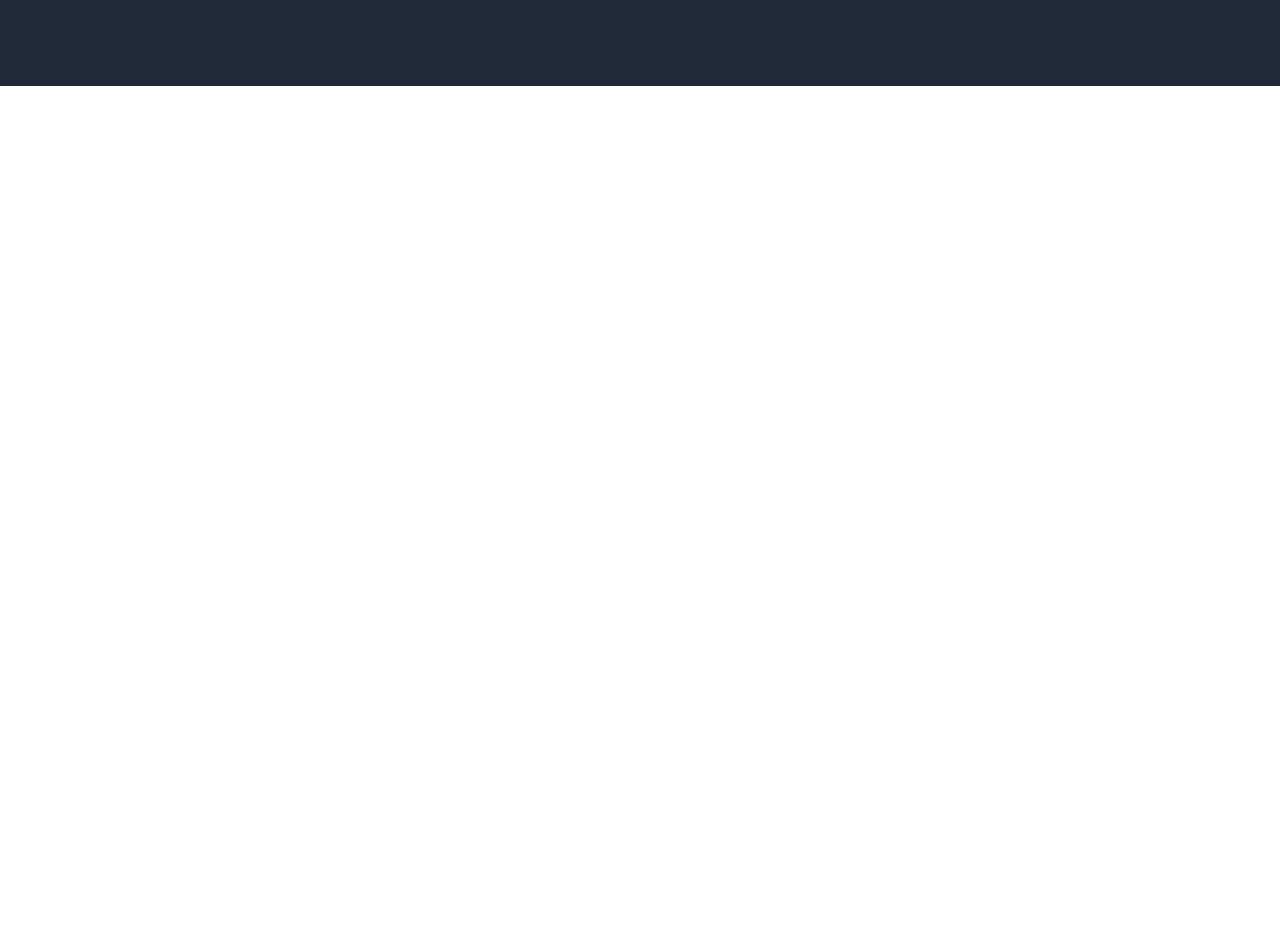
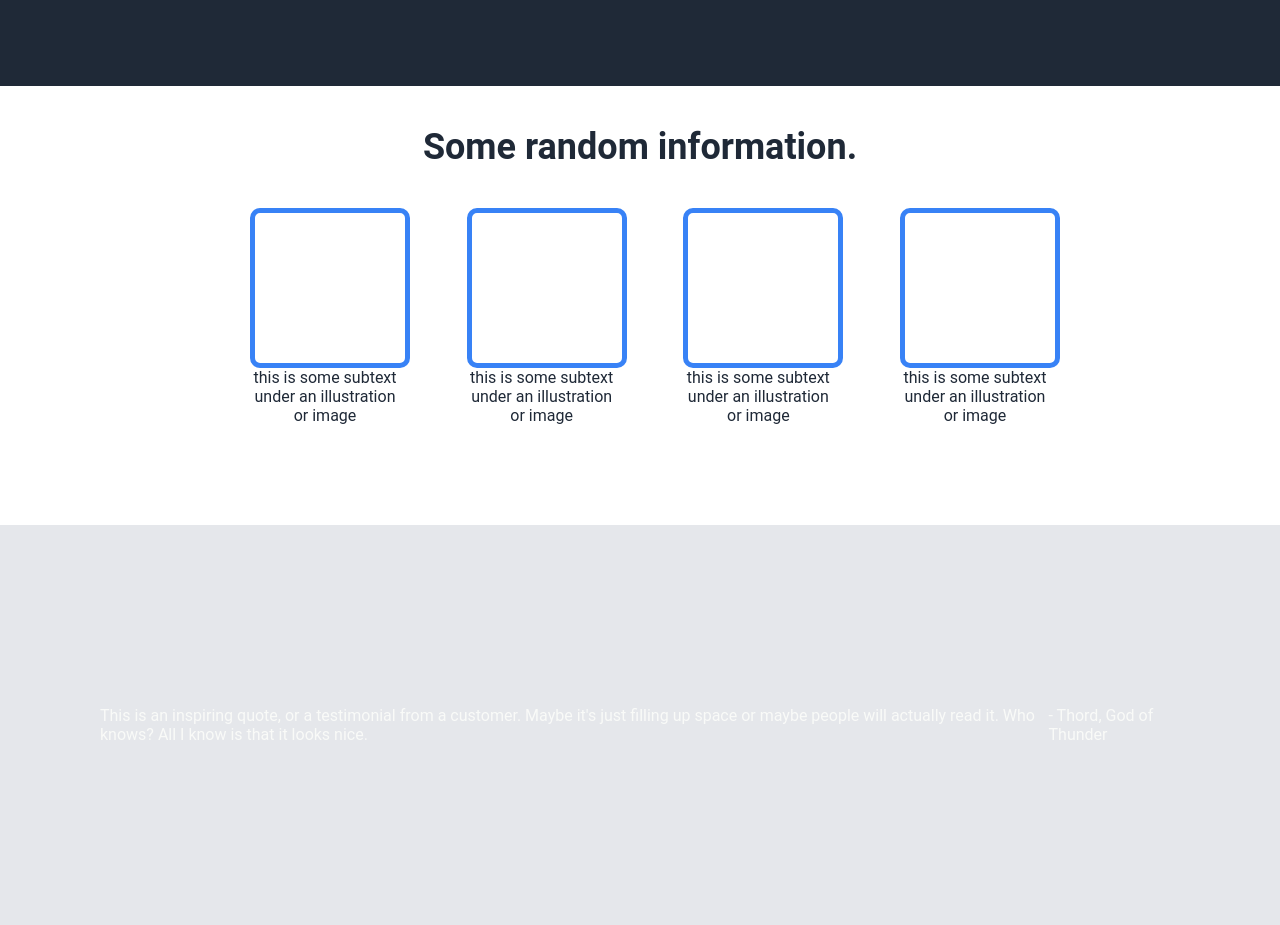
Before and after one commit to hannahjohnston68/odin-landingPage, a plain HTML site: page index.html in a window 1280 px wide. Shown: the part 362-1287 px from the top of the page. Before the commit the page ends 800 px from the top, so only its background shows below. Drawn offline with Linux system fonts and the light colour scheme.

Commit message:
added information and quote sections

```diff
--- a/index.html
+++ b/index.html
@@ -30,16 +30,38 @@
         </div>
         </div>
     </header>
-
     </div>
-    <div id="random-info">
+    <div class="information">
+        <div class="container">
+            <h3>Some random information.</h3>
+        </div>
+        <div class="boxes">
+            <div class="box-container">
+                <div class="box"></div>
+                <p>this is some subtext under an illustration or image</p>
+            </div>
+            <div class="box-container">
+                <div class="box"></div>
+                <p>this is some subtext under an illustration or image</p>
+            </div>
+            <div class="box-container">
+                <div class="box"></div>
+                <p>this is some subtext under an illustration or image</p>
+            </div>
+            <div class="box-container">
+                <div class="box"></div>
+                <p>this is some subtext under an illustration or image</p>
+            </div>
+        </div>
     </div>
-    <div id="hero-quote">
-    </div>
-    <div id="CTA">
-    </div>
-    <div id="footer">
-
+    <div class="quote">
+        <div class ="container">
+            <p class="text">This is an inspiring quote, or a testimonial from a customer. Maybe it's just filling up space
+                or maybe people will actually read it. Who knows? All I know is that it looks nice.
+            </p>
+            <p class="attributed"> - Thord, God of Thunder
+            </p>
+        </div>
     </div>
   </body>
 </html>
--- a/style.css
+++ b/style.css
@@ -74,3 +74,53 @@ body {
     color: #F9FAF8;
     font-size: 18px;
 }
+
+/* random information */
+.information .container {
+    display: flex;
+    justify-content: space-around;
+    align-items: center;
+    padding: 40px;
+}
+.information h3 {
+    color: #1f2937;
+    font-size: 36px;
+    font-weight: extra-bold;
+    text-align: center;
+}
+.information .boxes {
+    display: flex;
+    justify-content: space-between;
+    align-items: center;
+    padding-right: 250px;
+    padding-left: 250px;
+    width: 800px;
+    padding-bottom: 100px;
+}
+.information .box-container {
+    width: 150px;
+}
+.information .box-container .box {
+    height: 150px;
+    width: 150px;
+    border-radius: 10px;
+    border-width: 5px;
+    border-style: solid;
+    border-color:#3882F6;
+    align-items: center;
+}
+.information p {
+    color: #1f2937;
+    text-align: center;
+}
+/* quote */
+.quote .container {
+    background-color: #e5e7eb;
+    display: flex;
+    justify-content: space-around;
+    align-items: center;
+    height: 400px;
+    padding-right: 100px;
+    padding-left: 100px;
+
+}
```
